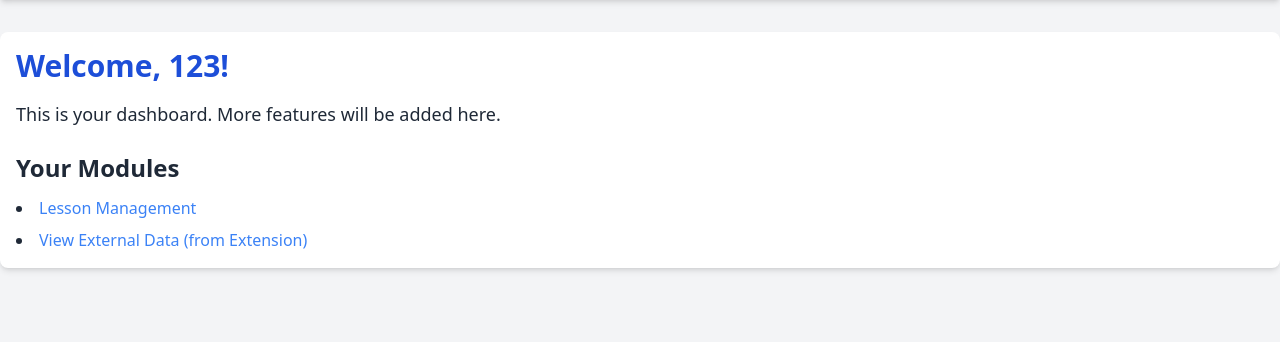
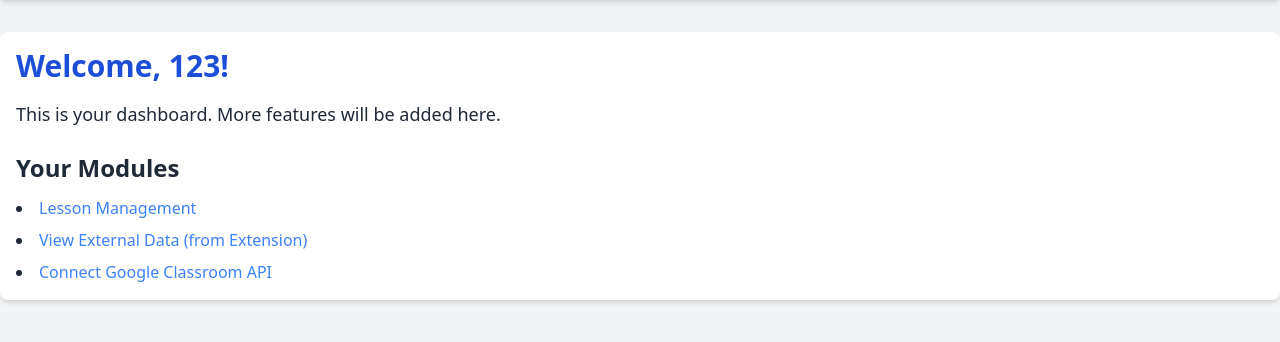
Before and after one commit to Kritternai/PyProject, a Flask app: page / in a window 1280 px wide. Shown: the part 64-406 px from the top of the page. Run offline with Flask 3, Linux system fonts and the light colour scheme; a user stored in the database is signed in.

Commit message:
Implement Google Classroom API integration and update related configurations

```diff
--- a/app/__init__.py
+++ b/app/__init__.py
@@ -7,11 +7,16 @@ app.config['SECRET_KEY'] = os.environ.get('FLASK_SECRET_KEY', 'your_fallback_sec
 app.config['SQLALCHEMY_DATABASE_URI'] = 'sqlite:///site.db'
 app.config['SQLALCHEMY_TRACK_MODIFICATIONS'] = False
 
+# Google OAuth Configuration
+app.config['GOOGLE_CLIENT_ID'] = os.environ.get('GOOGLE_CLIENT_ID')
+app.config['GOOGLE_CLIENT_SECRET'] = os.environ.get('GOOGLE_CLIENT_SECRET')
+
 db = SQLAlchemy(app)
 
 # Import models so SQLAlchemy knows about them
 from app.core.user import User
 from app.core.lesson import Lesson
 from app.core.imported_data import ImportedData
+from app.core.google_credentials import GoogleCredentials # Import GoogleCredentials model
 
 from app import routes
--- a/app/routes.py
+++ b/app/routes.py
@@ -5,12 +5,29 @@ from app.core.authenticator import Authenticator
 from app.core.lesson_manager import LessonManager
 from app.core.lesson import Lesson # Import Lesson model for query
 from app.core.imported_data import ImportedData # Import ImportedData model
+from app.core.google_credentials import GoogleCredentials # Import GoogleCredentials model
 from functools import wraps
+
+# For Google Classroom API
+import os
+import json
+from google_auth_oauthlib.flow import Flow
+from google.oauth2.credentials import Credentials
+from google.auth.transport.requests import Request
+from googleapiclient.discovery import build
 
 # Initialize Managers
 user_manager = UserManager()
 authenticator = Authenticator(user_manager)
 lesson_manager = LessonManager()
+
+# Google Classroom API Scopes - Simplified to only courses.readonly
+SCOPES = [
+    'https://www.googleapis.com/auth/classroom.courses.readonly',
+    'https://www.googleapis.com/auth/userinfo.email',
+    'https://www.googleapis.com/auth/userinfo.profile',
+    'openid'
+]
 
 # Decorator for login required
 def login_required(f):
@@ -163,8 +180,6 @@ def import_data_from_extension():
     platform = data.get('platform')
     imported_data_content = data.get('data')
 
-    # TODO: Implement actual user authentication for the API endpoint
-    # For now, we'll assume a user is logged in via session for simplicity in development
     user_id = session.get('user_id')
     if not user_id:
         return jsonify({"error": "User not authenticated"}), 401
@@ -191,18 +206,16 @@ def view_external_data():
     ms_teams_data = []
 
     for data_entry in imported_data_list:
-        if data_entry.platform == 'google_classroom':
-            # Assuming data_entry.data has a 'courses' key
+        if data_entry.platform == 'google_classroom_api': # Changed platform name
             if 'courses' in data_entry.data:
                 for course in data_entry.data['courses']:
                     google_classroom_data.append({
                         'name': course.get('name'),
-                        'instructor': course.get('instructor'),
+                        'instructor': course.get('teacherDefinedByTeacher', course.get('ownerId')), # Adjusted for API
                         'section': course.get('section'),
-                        'assignments': course.get('assignments', [])
+                        'assignments': course.get('courseWork', []) # Use 'courseWork' from API
                     })
         elif data_entry.platform == 'ms_teams':
-            # Assuming data_entry.data has a 'teams' key
             if 'teams' in data_entry.data:
                 for team in data_entry.data['teams']:
                     ms_teams_data.append({
@@ -214,3 +227,176 @@ def view_external_data():
                            title='External Data',
                            google_classroom_data=google_classroom_data,
                            ms_teams_data=ms_teams_data)
+
+# Google Classroom API Integration Routes
+@app.route('/google_classroom/authorize')
+@login_required
+def authorize_google_classroom():
+    if not app.config.get('GOOGLE_CLIENT_ID') or not app.config.get('GOOGLE_CLIENT_SECRET'):
+        flash('Google API credentials are not configured.', 'danger')
+        return redirect(url_for('index'))
+
+    flow = Flow.from_client_config(
+        client_config={
+            "web": {
+                "client_id": app.config['GOOGLE_CLIENT_ID'],
+                "client_secret": app.config['GOOGLE_CLIENT_SECRET'],
+                "auth_uri": "https://accounts.google.com/o/oauth2/auth",
+                "token_uri": "https://oauth2.googleapis.com/token",
+                "redirect_uris": [url_for('oauth2callback', _external=True)] # Dynamic URL
+            }
+        },
+        scopes=SCOPES
+    )
+
+    flow.redirect_uri = url_for('oauth2callback', _external=True)
+
+    authorization_url, state = flow.authorization_url(
+        access_type='offline',  # Request a refresh token
+        include_granted_scopes='true',
+        prompt='consent' # Added prompt=consent
+    )
+
+    session['oauth_state'] = state
+    return redirect(authorization_url)
+
+@app.route('/google_classroom/oauth2callback')
+@login_required
+def oauth2callback():
+    state = session.pop('oauth_state', None)
+
+    if not state or state != request.args.get('state'):
+        flash('Invalid state parameter.', 'danger')
+        return redirect(url_for('index'))
+
+    flow = Flow.from_client_config(
+        client_config={
+            "web": {
+                "client_id": app.config['GOOGLE_CLIENT_ID'],
+                "client_secret": app.config['GOOGLE_CLIENT_SECRET'],
+                "auth_uri": "https://accounts.google.com/o/oauth2/auth",
+                "token_uri": "https://oauth2.googleapis.com/token",
+                "redirect_uris": [url_for('oauth2callback', _external=True)] # Dynamic URL
+            }
+        },
+        scopes=SCOPES,
+        state=state
+    )
+
+    flow.redirect_uri = url_for('oauth2callback', _external=True)
+
+    authorization_response = request.url
+    flow.fetch_token(authorization_response=authorization_response)
+
+    credentials = flow.credentials
+
+    # Save credentials (especially refresh token) to the database for the current user
+    user_id = session['user_id']
+    print(f"DEBUG: User ID from session: {user_id}")
+
+    google_creds = GoogleCredentials.query.filter_by(user_id=user_id).first()
+    if not google_creds:
+        google_creds = GoogleCredentials(user_id=user_id)
+        db.session.add(google_creds)
+        print(f"DEBUG: Created new GoogleCredentials entry for user {user_id}")
+
+    google_creds.token = credentials.token
+    # Only update refresh_token if a new one is provided
+    google_creds.refresh_token = credentials.refresh_token if credentials.refresh_token else google_creds.refresh_token
+    google_creds.token_uri = credentials.token_uri
+    google_creds.client_id = credentials.client_id
+    google_creds.client_secret = credentials.client_secret
+    google_creds.scopes = ",".join(credentials.scopes)
+
+    try:
+        db.session.commit()
+        print(f"DEBUG: GoogleCredentials saved/updated successfully for user {user_id}")
+    except Exception as e:
+        db.session.rollback()
+        print(f"ERROR: Failed to save GoogleCredentials for user {user_id}: {e}")
+        flash(f"Failed to save Google Classroom credentials: {e}", 'danger')
+        return redirect(url_for('index'))
+
+    flash('Successfully connected to Google Classroom!', 'success')
+    return redirect(url_for('fetch_google_classroom_data'))
+
+@app.route('/google_classroom/fetch_data')
+@login_required
+def fetch_google_classroom_data():
+    user_id = session['user_id']
+    google_creds = GoogleCredentials.query.filter_by(user_id=user_id).first()
+    print(f"DEBUG: In fetch_google_classroom_data, google_creds is: {google_creds}")
+
+    if not google_creds:
+        flash('Please connect your Google Classroom account first.', 'danger')
+        return redirect(url_for('authorize_google_classroom'))
+
+    creds_data = {
+        'token': google_creds.token,
+        'refresh_token': google_creds.refresh_token,
+        'token_uri': google_creds.token_uri,
+        'client_id': google_creds.client_id,
+        'client_secret': google_creds.client_secret,
+        'scopes': google_creds.scopes.split(',')
+    }
+    credentials = Credentials.from_authorized_user_info(creds_data)
+
+    # Refresh token if expired
+    if not credentials.valid:
+        print(f"DEBUG: Credentials not valid for user {user_id}. Attempting refresh.")
+        if credentials.refresh_token:
+            try:
+                credentials.refresh(Request())
+                # Update stored credentials in DB
+                google_creds.token = credentials.token
+                db.session.commit()
+                print(f"DEBUG: Refreshed Google token for user {user_id}")
+            except Exception as e:
+                db.session.rollback()
+                print(f"ERROR: Failed to refresh token for user {user_id}: {e}")
+                flash('Failed to refresh Google Classroom token. Please re-authorize.', 'danger')
+                return redirect(url_for('authorize_google_classroom'))
+        else:
+            print(f"DEBUG: No refresh token available for user {user_id}. Re-authorizing.")
+            flash('Google Classroom credentials expired. Please re-authorize.', 'danger')
+            return redirect(url_for('authorize_google_classroom'))
+
+    try:
+        print(f"DEBUG: Building Classroom service for user {user_id}.")
+        service = build('classroom', 'v1', credentials=credentials)
+
+        # Get courses
+        print(f"DEBUG: Fetching courses for user {user_id}.")
+        courses_results = service.courses().list(courseStates='ACTIVE').execute()
+        courses = courses_results.get('courses', [])
+        print(f"DEBUG: Found {len(courses)} active courses for user {user_id}.")
+
+        # Get coursework for each course
+        classroom_data = []
+        for course in courses:
+            course_info = {
+                'id': course['id'],
+                'name': course['name'],
+                'section': course.get('section', ''),
+                'courseWork': []
+            }
+
+            # Removed student submissions and coursework fetching for now
+            # This part will be re-added once basic course fetching is confirmed working.
+
+            classroom_data.append(course_info)
+
+        # Save fetched data to ImportedData model
+        print(f"DEBUG: Saving fetched data to ImportedData for user {user_id}.")
+        new_imported_data = ImportedData(user_id=user_id, platform='google_classroom_api', data={'courses': classroom_data})
+        db.session.add(new_imported_data)
+        db.session.commit()
+        print(f"DEBUG: Google Classroom data fetched and saved to ImportedData for user {user_id}.")
+
+        flash('Google Classroom data fetched and saved successfully!', 'success')
+        return redirect(url_for('view_external_data'))
+
+    except Exception as e:
+        flash(f'Error fetching Google Classroom data: {e}', 'danger')
+        print(f"ERROR: Error fetching Google Classroom data for user {user_id}: {e}")
+        return redirect(url_for('index'))
--- a/app/templates/dashboard.html
+++ b/app/templates/dashboard.html
@@ -35,6 +35,7 @@
             <ul class="list-disc list-inside space-y-2">
                 <li><a href="{{ url_for('list_lessons') }}" class="text-blue-500 hover:underline">Lesson Management</a></li>
                 <li><a href="{{ url_for('view_external_data') }}" class="text-blue-500 hover:underline">View External Data (from Extension)</a></li>
+                <li><a href="{{ url_for('authorize_google_classroom') }}" class="text-blue-500 hover:underline">Connect Google Classroom API</a></li>
                 <!-- Add links to other modules here -->
             </ul>
         </div>
--- a/chrome_extension/popup.html
+++ b/chrome_extension/popup.html
@@ -30,7 +30,6 @@
 </head>
 <body>
     <h3>Smart Learning Hub Connector</h3>
-    <button id="syncGoogleClassroom">Sync Google Classroom</button>
     <button id="syncMSTeams">Sync MS Teams</button>
     <div class="status-message" id="status"></div>
     <script src="popup.js"></script>
--- a/requirements.txt
+++ b/requirements.txt
@@ -6,7 +6,10 @@ click==8.2.1
 Flask==3.1.1
 Flask-SQLAlchemy==3.1.1
 google-api-core==2.25.1
+google-api-python-client==2.176.0
 google-auth==2.40.3
+google-auth-httplib2==0.2.0
+google-auth-oauthlib==1.2.2
 googleapis-common-protos==1.70.0
 httplib2==0.22.0
 idna==3.10
```
Also changed, not shown: app/core/google_credentials.py (added, +14 -0 lines), chrome_extension/background.js (+1 -17 lines), chrome_extension/content_scripts/google_classroom.js (deleted, +0 -101 lines), chrome_extension/popup.js (+0 -8 lines), chrome_extension/manifest.json, instance/site.db.
